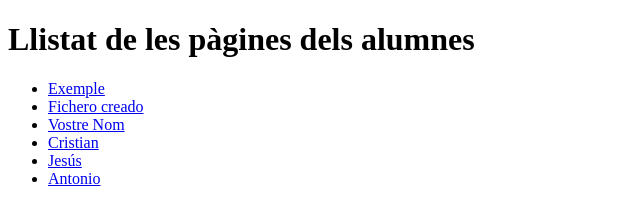
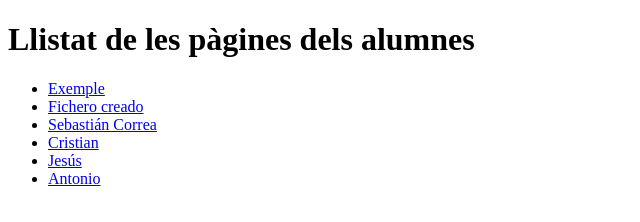
Before and after one commit to aidaxtec/m8-uf4-testgit, a plain HTML site: page index.html in a window 1280 px wide. Shown: the full height of the page, 0-640 px from the left. Drawn offline with Linux system fonts and the light colour scheme.

Commit message:
Added a new html file. Modified index.html to link the new html file.

```diff
--- a/index.html
+++ b/index.html
@@ -9,7 +9,7 @@
         <ul>
             <li><a href="alumnes/exemple.html">Exemple</a></li>
             <li><a href="alumnes/fichero.html">Fichero creado</a></li>
-  <li><a href="alumnes/nomalumne.html">Vostre Nom</a></li>
+            <li><a href="alumnes/CorreaSebastian.html">Sebastián Correa</a></li>
             <li><a href="#">Cristian</a></li>
             <li><a href="#">Jesús</a></li>
             <li><a href="#">Antonio</a></li>
```
Also changed, not shown: alumnes/CorreaSebastian.html (added, +11 -0 lines). Lines whose indentation alone changed are shown as unchanged.
